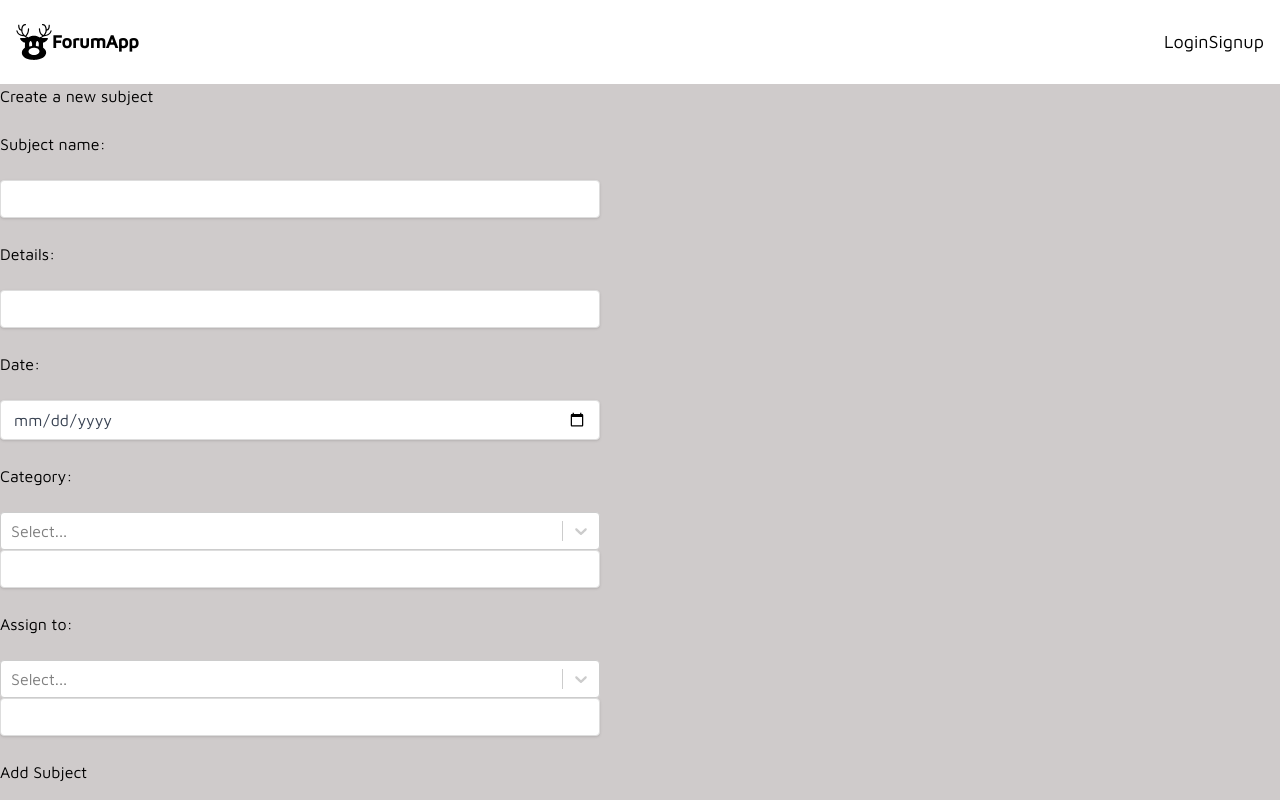
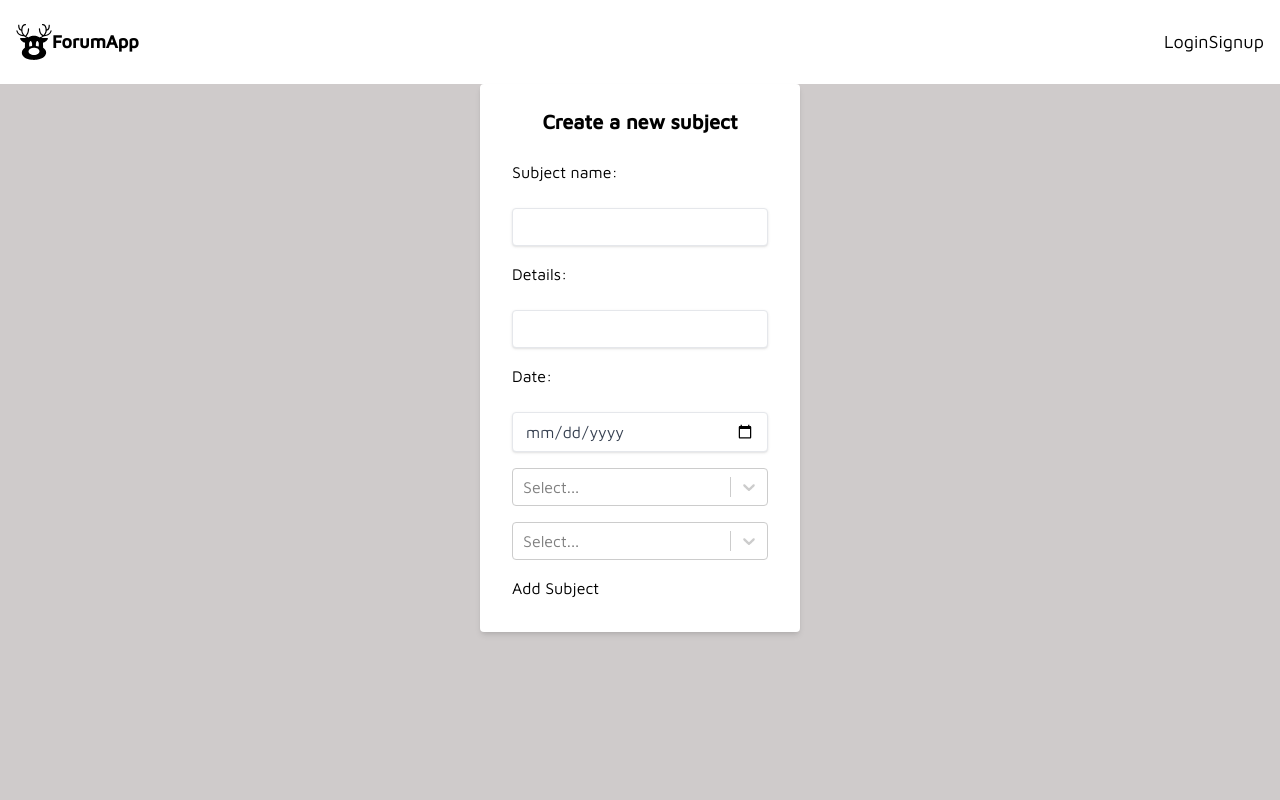
Before and after one commit to oliwerwojtas/forum-project, a React (Vite) app: page /create in a window 1280 px wide. Built offline with nearby package versions, Linux system fonts and the light colour scheme; no server answers; the database is empty.

Commit message:
style: :art: style create form component

```diff
--- a/src/pages/create/Create.css
+++ /dev/null
@@ -1,32 +0,0 @@
-.form {
-  max-width: 600px;
-}
-label {
-  display: block;
-  margin: 24px auto;
-}
-label span {
-  display: block;
-  margin-bottom: 6px;
-}
-input,
-textarea {
-  padding: 8px 6px;
-  font-size: 1em;
-  color: #777;
-  width: 100%;
-  box-sizing: border-box;
-  border: 1px solid #ddd;
-  border-radius: 4px;
-}
-textarea {
-  min-height: 160px;
-}
-.error {
-  color: red;
-  background: pink;
-  border: 1px solid red;
-  border-radius: 4px;
-  padding: 8px;
-  margin: 10px 0;
-}
--- a/src/pages/create/Create.jsx
+++ b/src/pages/create/Create.jsx
@@ -1,6 +1,5 @@
 import { useEffect, useState } from "react";
 import Select from "react-select";
-import "./Create.css";
 import { useCollection } from "../../hooks/useCollection";
 import { timestamp } from "../../firebase/config";
 import { useAuthContext } from "../../hooks/useAuthContext";
@@ -76,9 +75,11 @@ const Create = () => {
     }
   };
   return (
-    <div className="form">
-      <h2 className="title">Create a new subject</h2>
+    <div className="flex flex-col justify-center items-center">
+      <div className="bg-white w-80 shadow-md rounded px-8 pt-6 pb-8 mb-4">
+        <h2 className="title text-center font-bold text-xl mb-6">Create a new subject</h2>
         <form onSubmit={handleSubmit}>
+          <div className="mb-4">
             <FormInput
               label="Subject name:"
               required
@@ -86,6 +87,8 @@ const Create = () => {
               onChange={(e) => setName(e.target.value)}
               value={name}
             />
+          </div>
+          <div className="mb-4">
             <FormInput
               label="Details:"
               required
@@ -93,6 +96,8 @@ const Create = () => {
               onChange={(e) => setDetails(e.target.value)}
               value={details}
             />
+          </div>
+          <div className="mb-4">
             <FormInput
               label="Date:"
               required
@@ -100,16 +105,26 @@ const Create = () => {
               onChange={(e) => setDate(e.target.value)}
               value={date}
             />
-        <FormInput label="Category:">
-          <Select onChange={(option) => setCategory(option)} options={categories} />
-        </FormInput>
-        <FormInput label="Assign to:">
-          <Select onChange={(option) => setAssignedUsers(option)} options={users} isMulti />
-        </FormInput>
-        <button className="btn">Add Subject</button>
-
+          </div>
+          <div className="mb-4">
+            <Select onChange={(option) => setCategory(option)} options={categories} required />
+          </div>
+          <div className="mb-4">
+            <Select
+              onChange={(option) => setAssignedUsers(option)}
+              options={users}
+              isMulti
+              required
+            />
+          </div>
+          <div className="flex items-center justify-between">
+            <button className="btn" type="submit">
+              Add Subject
+            </button>
+          </div>
           {checkError && <p className="error">{checkError}</p>}
         </form>
+      </div>
     </div>
   );
 };
```
Lines whose indentation alone changed are shown as unchanged.
